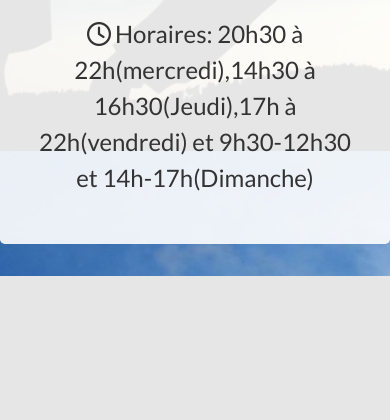
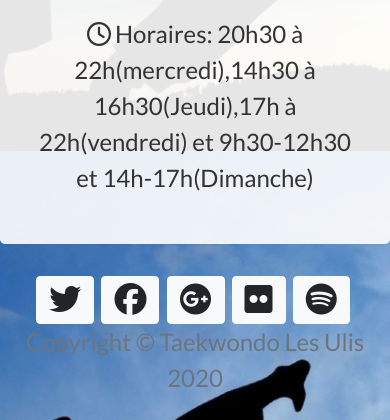
Before and after one commit to SophieMurat/taekwondo, a PHP site: page / in a window 390 px wide. Shown: the part 3225-3645 px from the top of the page. Before the commit the page ends 3501 px from the top, so only its background shows below. Run offline with PHP 8.4, Linux system fonts and the light colour scheme; data that the repository does not hold is empty; some libraries are stand-ins or nearby versions.

Commit message:
responsive slider+footer added

```diff
--- a/public/css/style.css
+++ b/public/css/style.css
@@ -34,7 +34,16 @@ button #confirm .inactive{
 #file_responsive, #events_responsive{
     display:none;
 }
+/*--Media queries--*/
+@media screen and (max-width:1024px){
+    .carousel-item{
+        max-height: 425px !important;
+    }
+}
 @media screen and (max-width:768px){
+    .carousel-item{
+        max-height: 350px !important;
+    }
     #file_adherent tr, #events_table tr{
       display:flex;
       flex-direction: column;
@@ -50,3 +59,26 @@ button #confirm .inactive{
         display:none;
     }
 }
+@media screen and (max-width:575px){
+    .carousel-item{
+        max-height: 275px !important;
+    }
+}
+@media screen and (max-width:425px){
+    .carousel-item{
+        max-height: 210px !important;
+    }
+    footer{
+        margin:0 !important;
+    }
+}
+@media screen and (max-width:375px){
+    .carousel-item{
+        max-height: 180px !important;
+    }
+}
+@media screen and (max-width:320px){
+    .carousel-item{
+        max-height: 160px !important;
+    }
+}
--- a/view/template.php
+++ b/view/template.php
@@ -79,6 +79,17 @@
     </nav>
 
 <?php echo $content ?>
+<!-- Footer -->
+<footer class="row text-center justify-content-center mw-100">
+    <div class="mb-2">
+      <a class="btn btn-light mr-1" href="#"><i class="fab fa-twitter fa-2x"></i></a>
+      <a class="btn btn-light mr-1" href="#"><i class="fab fa-facebook fa-2x"></i></a>
+      <a class="btn btn-light mr-1" href="#"><i class="fab fa-google-plus fa-2x"></i></a>
+      <a class="btn btn-light mr-1" href="#"><i class="fab fa-flickr fa-2x"></i></a>
+      <a class="btn btn-light mr-1" href="#"><i class="fab fa-spotify fa-2x"></i></a>
+      <p class="copyright text-muted">Copyright &copy; Taekwondo Les Ulis 2020</p>
+    </div>
+</footer>
     <!-- Optional JavaScript -->
 
     <script src="public/js/city.js"></script>
```
